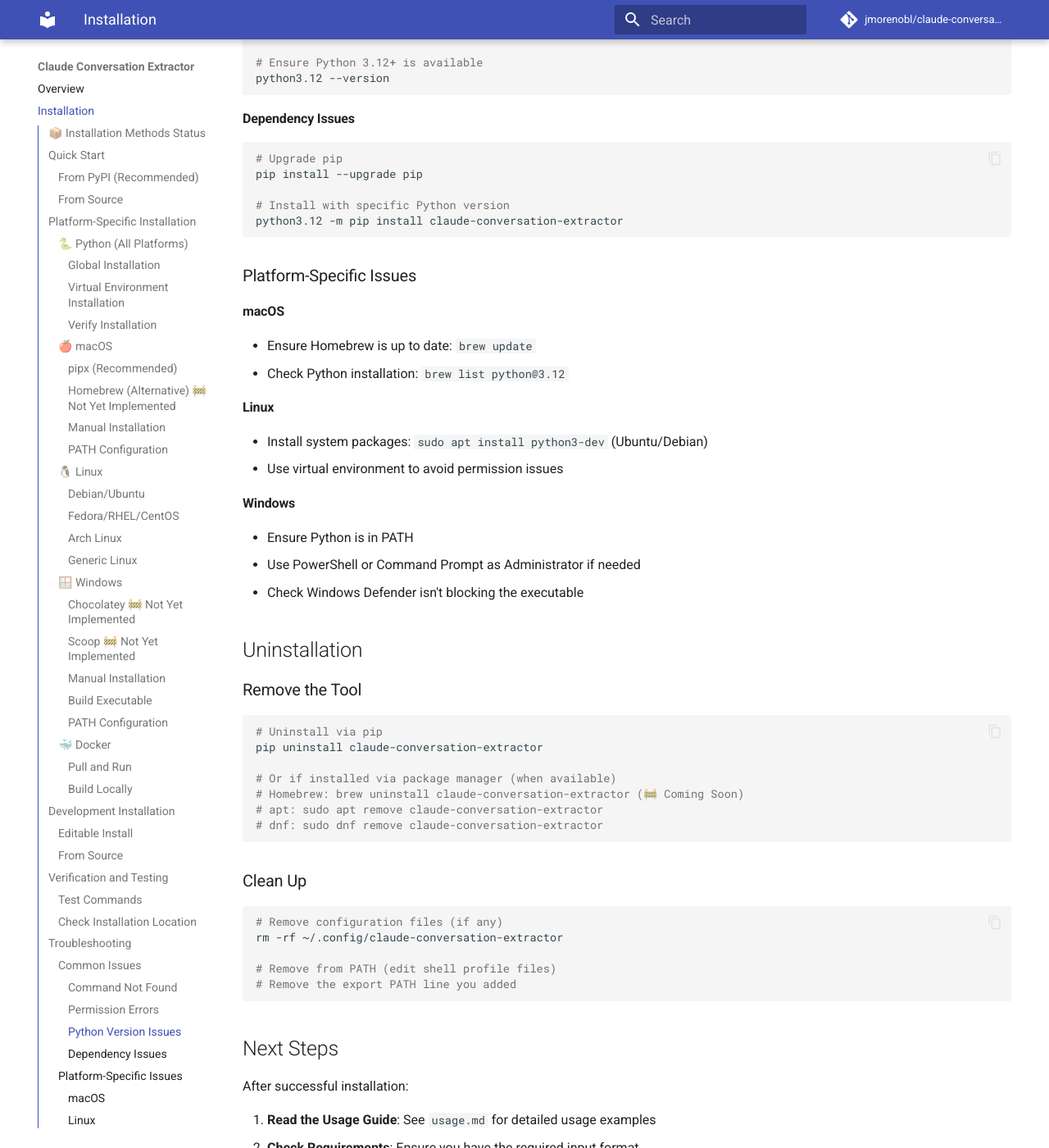
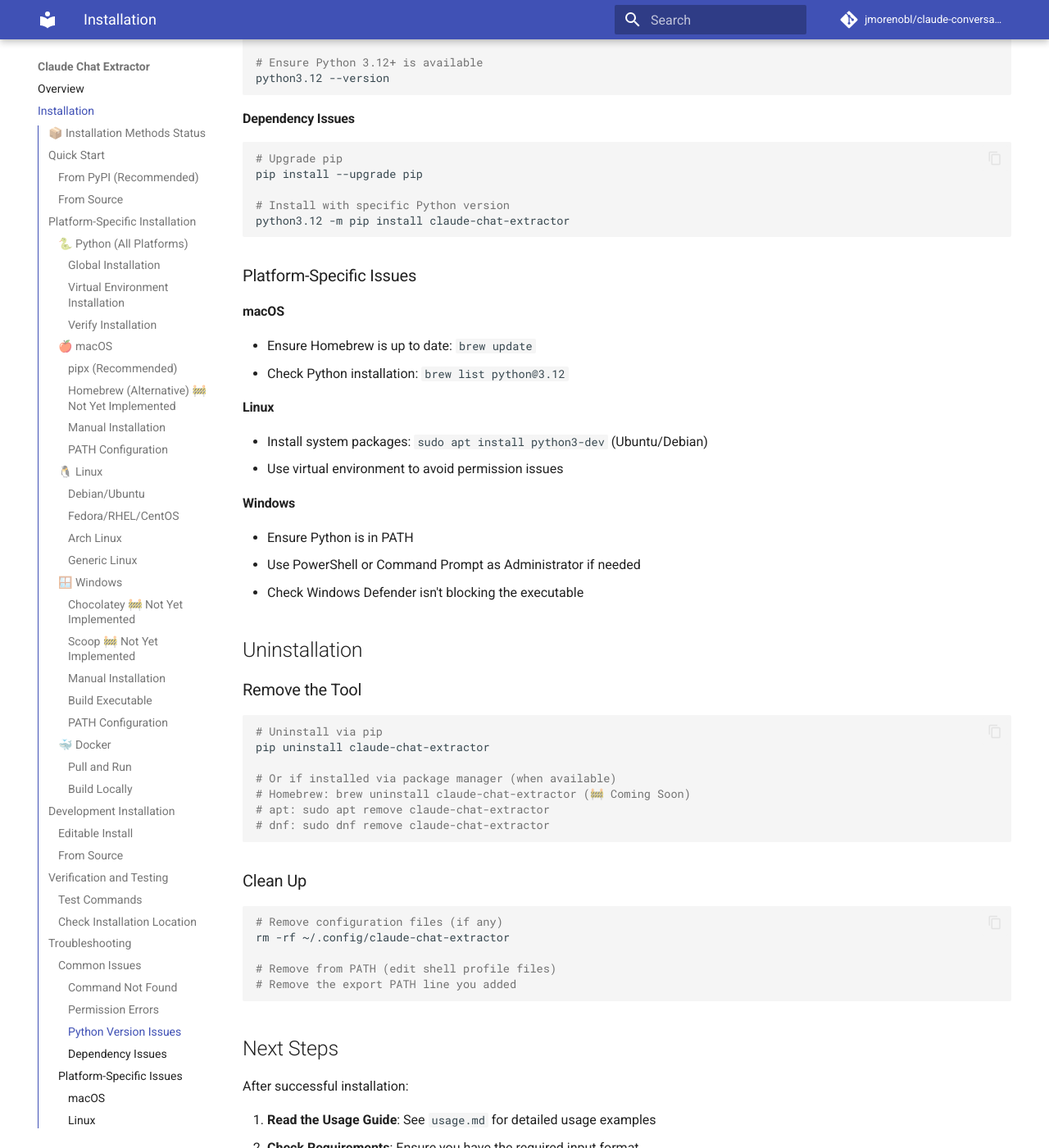
Before and after one commit to jmorenobl/claude-conversation-extractor, an MkDocs documentation site: the page built from docs/installation.md, in a window 1280 px wide and 1400 px high, scrolled down 6423 px. Shown: the whole window at 82% size. Built offline with MkDocs 1.6.1 and Material for MkDocs 9.7.7, drawn with Linux system fonts in a browser that asks for light colours; comment, search, counter and statistics services are not loaded; some of the changed text lies outside the part shown.

Commit message:
docs: Update package name references from claude-conversation-extractor to claude-chat-extractor
- Update all PyPI installation commands (pip install, pipx install, etc.)
- Update package names in build scripts (RPM spec, PKGBUILD, Windows build)
- Update command references in documentation
- Keep repository references unchanged (git clone, GitHub URLs, directory names)
- Update site name from 'Claude Conversation Extractor' to 'Claude Chat Extractor'

This resolves the naming discrepancy between the repository name (claude-conversation-extractor)
and the PyPI package name (claude-chat-extractor) to avoid package conflicts.

````diff
--- a/docs/installation.md
+++ b/docs/installation.md
@@ -1,6 +1,6 @@
 # Installation Guide
 
-This guide covers how to install `claude-conversation-extractor` on different platforms and make it available system-wide.
+This guide covers how to install `claude-chat-extractor` on different platforms and make it available system-wide.
 
 ## 📦 Installation Methods Status
 
@@ -20,7 +20,7 @@
 
 ### From PyPI (Recommended)
 ```bash
-pip install claude-conversation-extractor
+pip install claude-chat-extractor
 ```
 
 ### From Source
@@ -37,10 +37,10 @@
 #### Global Installation
 ```bash
 # Install for all users (requires admin/sudo)
-sudo pip install claude-conversation-extractor
+sudo pip install claude-chat-extractor
 
 # Install for current user only
-pip install --user claude-conversation-extractor
+pip install --user claude-chat-extractor
 ```
 
 #### Virtual Environment Installation
@@ -50,18 +50,18 @@
 source claude-env/bin/activate  # On Windows: claude-env\Scripts\activate
 
 # Install in virtual environment
-pip install claude-conversation-extractor
+pip install claude-chat-extractor
 ```
 
 #### Verify Installation
 ```bash
 # Check if commands are available
-claude-conversation-extractor --help
+claude-chat-extractor --help
 claude-extract --help
 cce --help
 
 # Check version
-claude-conversation-extractor --version
+claude-chat-extractor --version
 ```
 
 ### 🍎 macOS
@@ -72,18 +72,18 @@
 brew install pipx
 
 # Install the tool
-pipx install claude-conversation-extractor
+pipx install claude-chat-extractor
 ```
 
 #### Homebrew (Alternative) 🚧 **Not Yet Implemented**
 ```bash
 # Install via Homebrew (requires creating a formula first)
 # ⚠️  WARNING: This method is not yet implemented
-# brew install claude-conversation-extractor
+# brew install claude-chat-extractor
 
 # Or if using a custom tap
 # brew tap yourusername/tap
-# brew install claude-conversation-extractor
+# brew install claude-chat-extractor
 ```
 
 **Note**: Homebrew installation is planned but not yet available. For now, please use pip or pipx installation methods above.
@@ -94,7 +94,7 @@
 brew install python@3.12
 
 # Install the tool
-pip3 install claude-conversation-extractor
+pip3 install claude-chat-extractor
 ```
 
 #### PATH Configuration
@@ -112,7 +112,7 @@
 sudo apt install python3-pip python3-venv
 
 # Install the tool
-pip3 install --user claude-conversation-extractor
+pip3 install --user claude-chat-extractor
 
 # Add to PATH (add to ~/.bashrc or ~/.zshrc)
 export PATH="$HOME/.local/bin:$PATH"
@@ -124,7 +124,7 @@
 sudo dnf install python3-pip python3-setuptools
 
 # Install the tool
-pip3 install --user claude-conversation-extractor
+pip3 install --user claude-chat-extractor
 
 # Add to PATH (add to ~/.bashrc or ~/.zshrc)
 export PATH="$HOME/.local/bin:$PATH"
@@ -133,11 +133,11 @@
 #### Arch Linux
 ```bash
 # Install from AUR
-yay -S claude-conversation-extractor
+yay -S claude-chat-extractor
 
 # Or install manually
 sudo pacman -S python-pip
-pip install --user claude-conversation-extractor
+pip install --user claude-chat-extractor
 ```
 
 #### Generic Linux
@@ -154,7 +154,7 @@
 ```bash
 # Install Chocolatey first, then:
 # ⚠️  WARNING: This method is not yet implemented
-# choco install claude-conversation-extractor
+# choco install claude-chat-extractor
 ```
 
 **Note**: Chocolatey installation is planned but not yet available. For now, please use pip installation method above.
@@ -163,7 +163,7 @@
 ```bash
 # Install Scoop first, then:
 # ⚠️  WARNING: This method is not yet implemented
-# scoop install claude-conversation-extractor
+# scoop install claude-chat-extractor
 ```
 
 **Note**: Scoop installation is planned but not yet available. For now, please use pip installation method above.
@@ -172,7 +172,7 @@
 ```bash
 # Install Python from python.org
 # Then install the tool
-pip install claude-conversation-extractor
+pip install claude-chat-extractor
 ```
 
 #### Build Executable
@@ -193,19 +193,19 @@
 #### Pull and Run
 ```bash
 # Pull the image
-docker pull yourusername/claude-conversation-extractor
+docker pull yourusername/claude-chat-extractor
 
 # Run the tool
-docker run --rm -v $(pwd):/work yourusername/claude-conversation-extractor extract -u <uuid> -i /work/input.json
+docker run --rm -v $(pwd):/work yourusername/claude-chat-extractor extract -u <uuid> -i /work/input.json
 ```
 
 #### Build Locally
 ```bash
 # Build the image
-docker build -t claude-conversation-extractor .
+docker build -t claude-chat-extractor .
 
 # Run the tool
-docker run --rm -v $(pwd):/work claude-conversation-extractor --help
+docker run --rm -v $(pwd):/work claude-chat-extractor --help
 ```
 
 ## Development Installation
@@ -249,7 +249,7 @@
 ```bash
 # Find where the tool is installed
 which cce
-which claude-conversation-extractor
+which claude-chat-extractor
 
 # Check Python package location
 python -c "import claude_conversation_extractor; print(claude_conversation_extractor.__file__)"
@@ -262,25 +262,25 @@
 #### Command Not Found
 ```bash
 # Check if the tool is installed
-pip list | grep claude-conversation-extractor
+pip list | grep claude-chat-extractor
 
 # Check PATH
 echo $PATH
 
 # Reinstall if needed
-pip uninstall claude-conversation-extractor
-pip install claude-conversation-extractor
+pip uninstall claude-chat-extractor
+pip install claude-chat-extractor
 ```
 
 #### Permission Errors
 ```bash
 # Use user installation
-pip install --user claude-conversation-extractor
+pip install --user claude-chat-extractor
 
 # Or use virtual environment
 python -m venv claude-env
 source claude-env/bin/activate
-pip install claude-conversation-extractor
+pip install claude-chat-extractor
 ```
 
 #### Python Version Issues
@@ -299,7 +299,7 @@
 pip install --upgrade pip
 
 # Install with specific Python version
-python3.12 -m pip install claude-conversation-extractor
+python3.12 -m pip install claude-chat-extractor
 ```
 
 ### Platform-Specific Issues
@@ -322,18 +322,18 @@
 ### Remove the Tool
 ```bash
 # Uninstall via pip
-pip uninstall claude-conversation-extractor
+pip uninstall claude-chat-extractor
 
 # Or if installed via package manager (when available)
-# Homebrew: brew uninstall claude-conversation-extractor (🚧 Coming Soon)
-# apt: sudo apt remove claude-conversation-extractor
-# dnf: sudo dnf remove claude-conversation-extractor
+# Homebrew: brew uninstall claude-chat-extractor (🚧 Coming Soon)
+# apt: sudo apt remove claude-chat-extractor
+# dnf: sudo dnf remove claude-chat-extractor
 ```
 
 ### Clean Up
 ```bash
 # Remove configuration files (if any)
-rm -rf ~/.config/claude-conversation-extractor
+rm -rf ~/.config/claude-chat-extractor
 
 # Remove from PATH (edit shell profile files)
 # Remove the export PATH line you added
--- a/mkdocs.yml
+++ b/mkdocs.yml
@@ -1,4 +1,4 @@
-site_name: Claude Conversation Extractor
+site_name: Claude Chat Extractor
 site_description: Extract and convert Claude conversations to Markdown via a fast, memory-efficient CLI.
 site_url: https://jmorenobl.github.io/claude-conversation-extractor/
 repo_url: https://github.com/jmorenobl/claude-conversation-extractor
````
Also changed, not shown: README.md (+3 -3 lines), docs/distribution-summary.md (+16 -16 lines), docs/distribution.md (+9 -9 lines), docs/index.md (+3 -1 lines), 3 other files.
